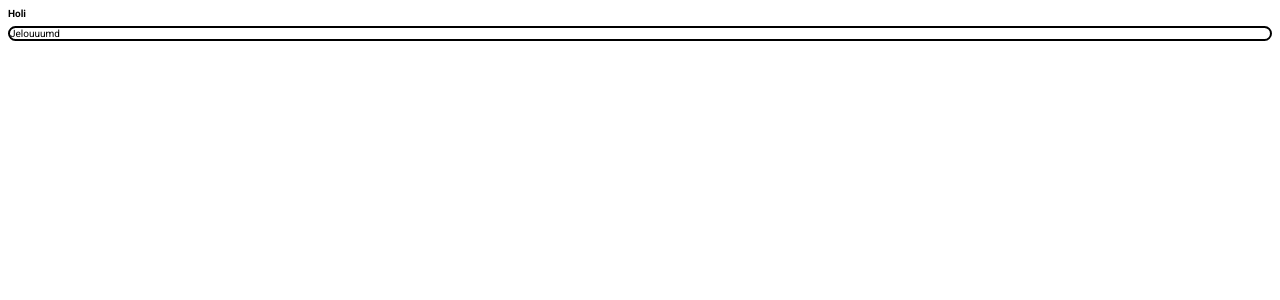
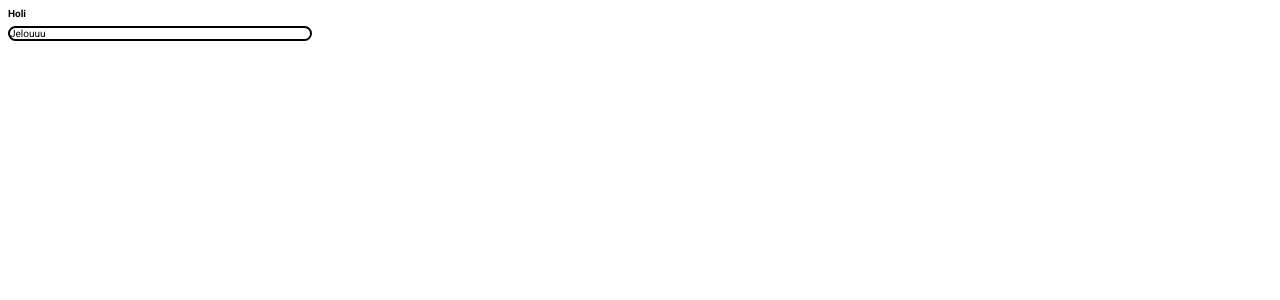
Before and after one commit to sebasvelasco353/home-dashboard, a React (Vite) app: page / in a window 1280 px wide. Shown: the top 300 px of the page. Built offline with nearby package versions, Linux system fonts and the light colour scheme.

Commit message:
feat(Card_Component): :lipstick: Card component now changes size depending on the size prop
Added the functionality to change the Card minimum and maximum size depending on the prop

```diff
--- a/src/components/Card.tsx
+++ b/src/components/Card.tsx
@@ -2,19 +2,18 @@ import React, { useState } from "react";
 import styles from "@/styles/card.module.scss";
 import { CardProps } from "@/common/Card.interface";
 
+// TODO: Add a way to expand and collapse the content of the card component.
+// TODO: Add props to set the type: Warning, Info, Default.
+// TODO: Add Delete card functionality (a function that get called when the user click the close button).
+
 const Card = ({ size = "md", children }: CardProps) => {
+  const sizes = {
+    sm: styles.small,
+    md: styles.medium,
+    lg: styles.large,
+  };
   const [isExpanded, setIsExpanded] = useState<boolean>(false);
-
-  function handleMinimizeClick() {
-    setIsExpanded((prev) => !prev);
-  }
-
-  return (
-    <div className={styles.container}>
-      {children}
-      {size}
-    </div>
-  );
+  return <div className={`${styles.container} ${sizes[size]}`}>{children}</div>;
 };
 
 Card.Title = ({ children }: { children: React.ReactNode }) => {
--- a/src/styles/card.module.scss
+++ b/src/styles/card.module.scss
@@ -8,6 +8,8 @@
   border-bottom: 2px solid black;
   display: flex;
   flex-direction: row;
+  align-items: center;
+  justify-content: space-between;
   gap: 2rem;
   margin: 0;
   background-color: var(--light-red);
@@ -22,5 +24,19 @@
   }
 }
 .content {
-  padding: 0.5rem 1rem;
+  padding: 2rem 1rem;
 }
+.small {
+  min-width: 10rem;
+  max-width: 15rem;
+  .header {
+    gap: 0.5rem;
+  }
+}
+.medium {
+  min-width: 15rem;
+  max-width: 30rem;
+}
+.large {
+  min-width: 30rem;
+}
```
Also changed, not shown: 1 other file (tests, documents, lock files or other folders).
